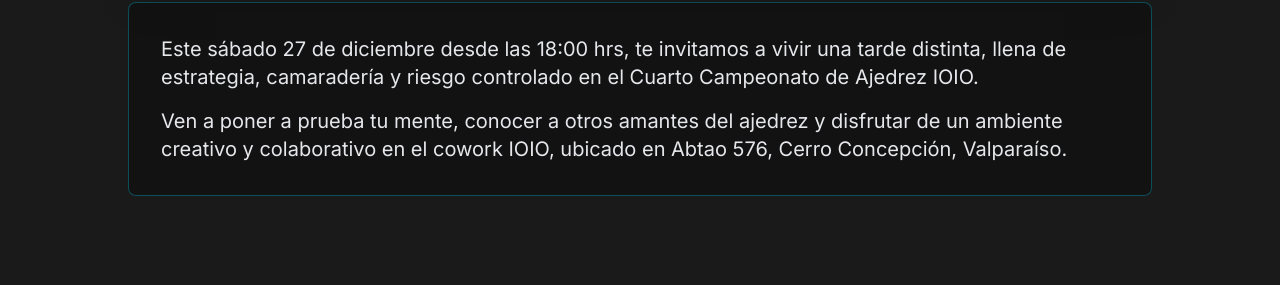
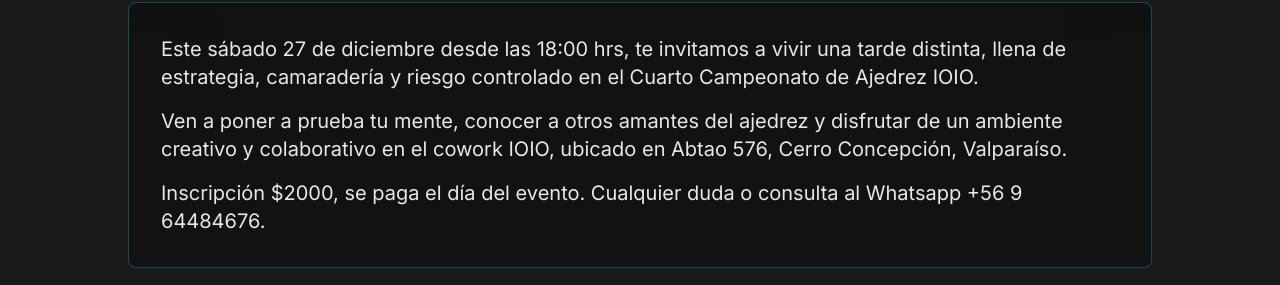
Before and after one commit to ioiocl/ioio-market-app, a React (Vite) app in the folder frontend/: page / in a window 1280 px wide. Shown: the part 1184-1469 px from the top of the page. Built offline with nearby package versions, Linux system fonts and the light colour scheme; no server answers.

Commit message:
Events new details

```diff
--- a/frontend/src/pages/Home.jsx
+++ b/frontend/src/pages/Home.jsx
@@ -99,6 +99,9 @@
                 Ven a poner a prueba tu mente, conocer a otros amantes del ajedrez y disfrutar de un ambiente
                 creativo y colaborativo en el cowork IOIO, ubicado en Abtao 576, Cerro Concepción, Valparaíso.
               </p>
+               <p className="text-lg md:text-xl leading-relaxed text-gray-200 mt-4">
+                Inscripción $2000, se paga el día del evento. Cualquier duda o consulta al Whatsapp +56 9 64484676.
+               </p>
             </div>
           </div>
         </div>
```
